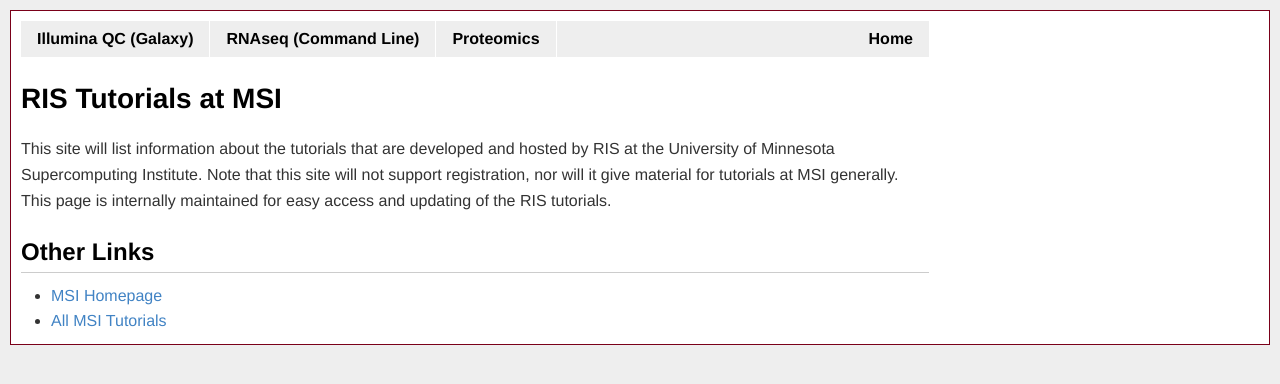
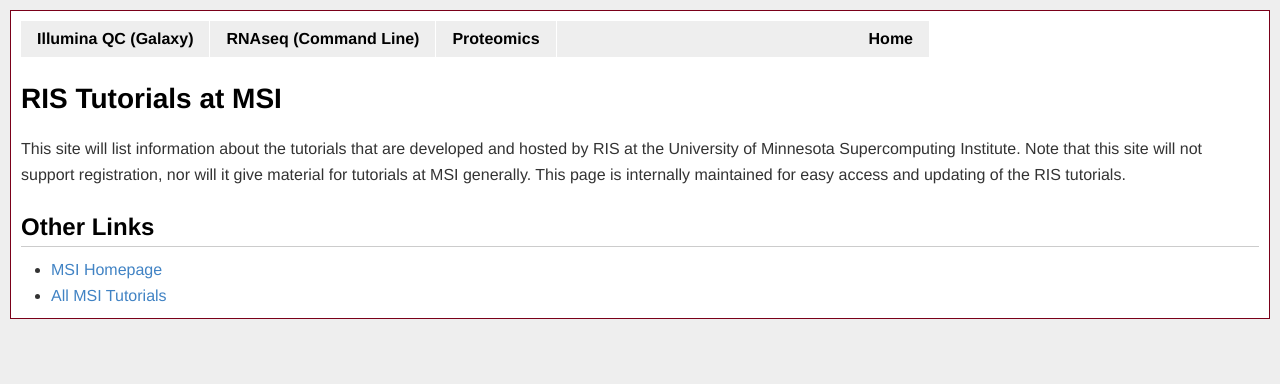
Before and after one commit to msi-ris/Tutorials, a Jekyll site: the page built from index.html, in a window 1280 px wide. Shown: the top 384 px of the page. Built offline with Jekyll 4.4.1, drawn with Linux system fonts in a browser that asks for light colours.

Commit message:
Update layout

```diff
--- a/_layouts/default.html
+++ b/_layouts/default.html
@@ -18,8 +18,8 @@
                     <!-- <li><a href="{{ "/variant" | prepend: site.baseurl }}">Variant Detection</a></li> -->
                     <li style="float:right"><a href="{{ "/" | prepend: site.baseurl }}">Home</a></li>
                 </ul>
-                {{ content }}
             </div>
+            {{ content }}
         </div>
     </body>
 </html>
```
